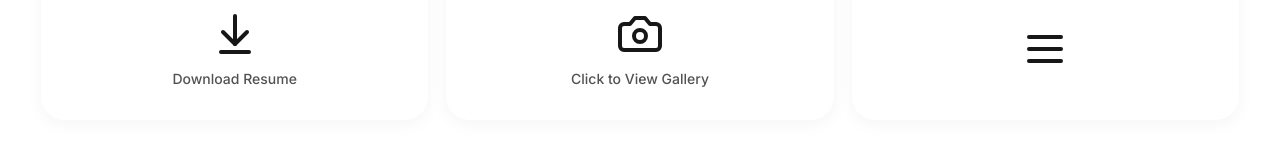
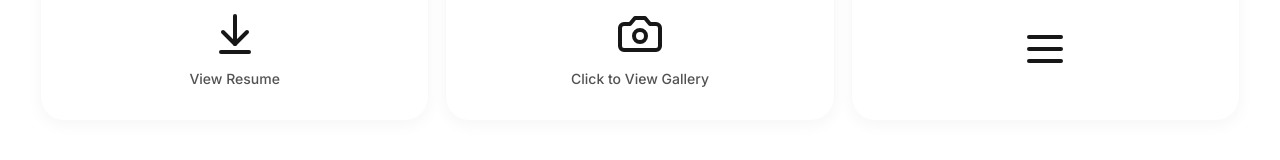
Before and after one commit to b-snack/personal-website, a React (Create React App) app in the folder sebastian-portfolio/frontend/: page / in a window 1280 px wide. Shown: the part 1240-1400 px from the top of the page. Built offline with nearby package versions, Linux system fonts and the light colour scheme; no server answers.

Commit message:
oops did this int he wrong folder - added rresume open

```diff
--- a/sebastian-portfolio/frontend/src/App.jsx
+++ b/sebastian-portfolio/frontend/src/App.jsx
@@ -1,5 +1,5 @@
 import React, { useState, useEffect } from 'react';
-import { Github, Linkedin, Instagram, Hash, Camera, ArrowDownToLine, Sun, CloudSun, CloudRain, CloudSnow, CloudLightning, Menu } from 'lucide-react';
+import { Github, Linkedin, Instagram, Hash, Camera, ArrowDownToLine, Sun, CloudSun, CloudRain, CloudSnow, CloudLightning, Menu, Link } from 'lucide-react';
 import TimeTravelSlider from './components/TimeTravelSlider';
 import KonamiShatter from './components/KonamiShatter';
 import Photography from './components/Photography';
@@ -48,6 +48,11 @@ export default function SebastianPortfolio() {
     const interval = setInterval(fetchLastfm, 30000);
     return () => clearInterval(interval);
   }, []);
+
+  // new tab
+  const openResume = (example) => {
+    window.open(example, 'blank');
+  };
 
   // Fetch Weather data
   useEffect(() => {
@@ -348,7 +353,7 @@ export default function SebastianPortfolio() {
                   flexDirection: 'column',
                   cursor: 'pointer'
                 }}
-                onClick={() => alert('Add your resume PDF link here!')}
+                onClick={ () => openResume('https://docs.google.com/document/d/1alz-WEsDzgQVmLMGoRvliPkXLXlZrpDz1tEMnbIfyQQ/edit?usp=sharing')}
               >
                 <div className="label">Resume</div>
                 <div style={{
@@ -365,7 +370,7 @@ export default function SebastianPortfolio() {
                     color: '#525252',
                     fontWeight: '500'
                   }}>
-                    Download Resume
+                    View Resume
                   </p>
                 </div>
               </div>
@@ -448,7 +453,6 @@ export default function SebastianPortfolio() {
           onGuestbookClick={() => setIsGuestbookOpen(true)}
           onPhotographyClick={() => setIsPhotographyOpen(true)}
         />
-        />
       </>
       )}
     </>
```
